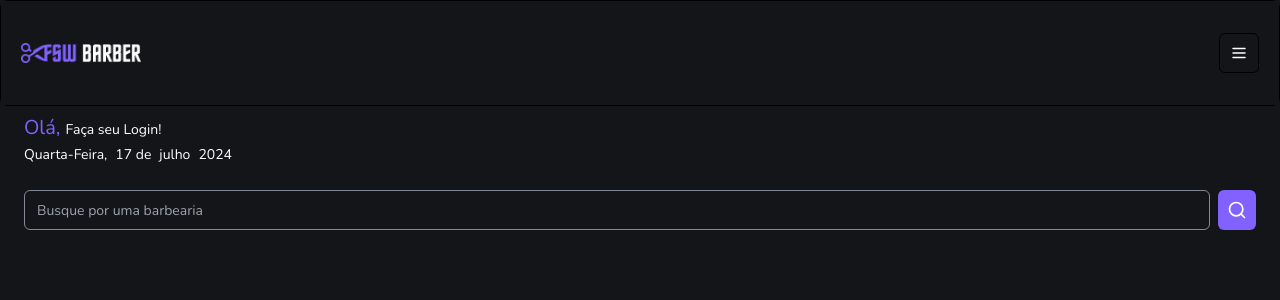
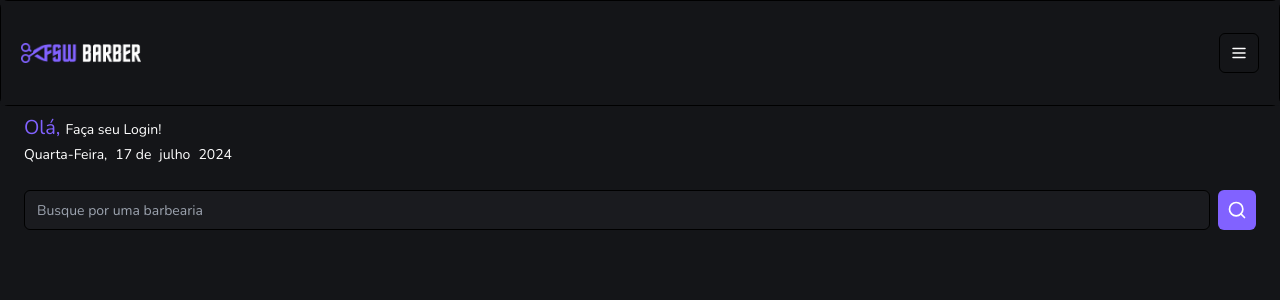
Before and after one commit to Graciliana/fsw-barber, a Next.js app: page / in a window 1280 px wide. Shown: the top 300 px of the page. Built offline with nearby package versions, Linux system fonts and the light colour scheme.

Commit message:
[feat] suitability of the search component style

```diff
--- a/src/app/(home)/_components/search.tsx
+++ b/src/app/(home)/_components/search.tsx
@@ -7,7 +7,7 @@ import {  SearchIcon } from 'lucide-react';
  const Search = () => {
   return (
     <div className='flex items-center gap-2'>
-      <Input placeholder='Busque por uma barbearia ' className='border-gray-03'/>
+      <Input placeholder='Busque por uma barbearia ' className='bg-gray-01'/>
       <Button variant="default" size="icon" className='bg-primary-purple'><SearchIcon size={ 20} className='text-white bg-primary-purple '/></Button>
     </div>
   );
--- a/src/app/(home)/page.tsx
+++ b/src/app/(home)/page.tsx
@@ -22,7 +22,7 @@ export default function Home() {
         })}</span>
        <span className="text-white text-sm capitalize ml-2">{format(new Date(), "yyyy", {
        })}</span>
-      <div className="px-6 pt-6">
+      <div className="px-6 pt-6 ">
         <Search />
       </div>
 
```
